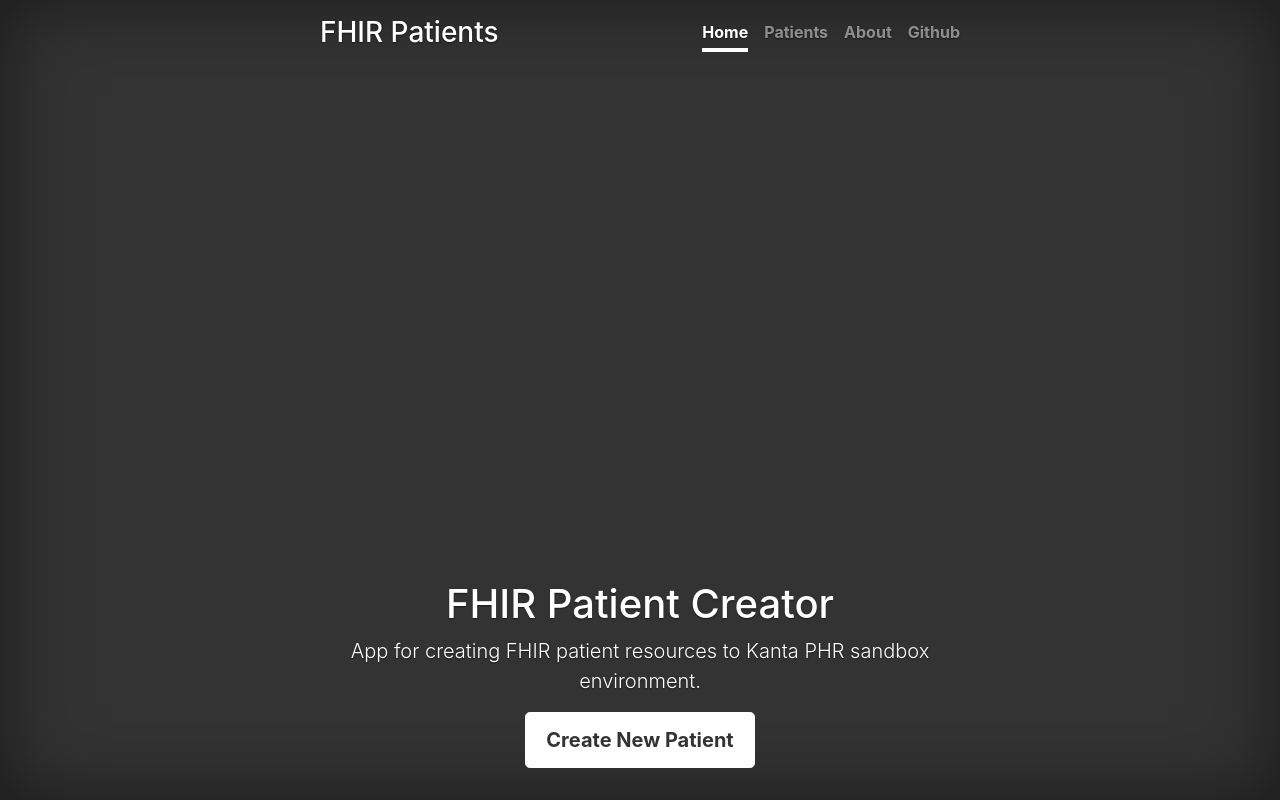
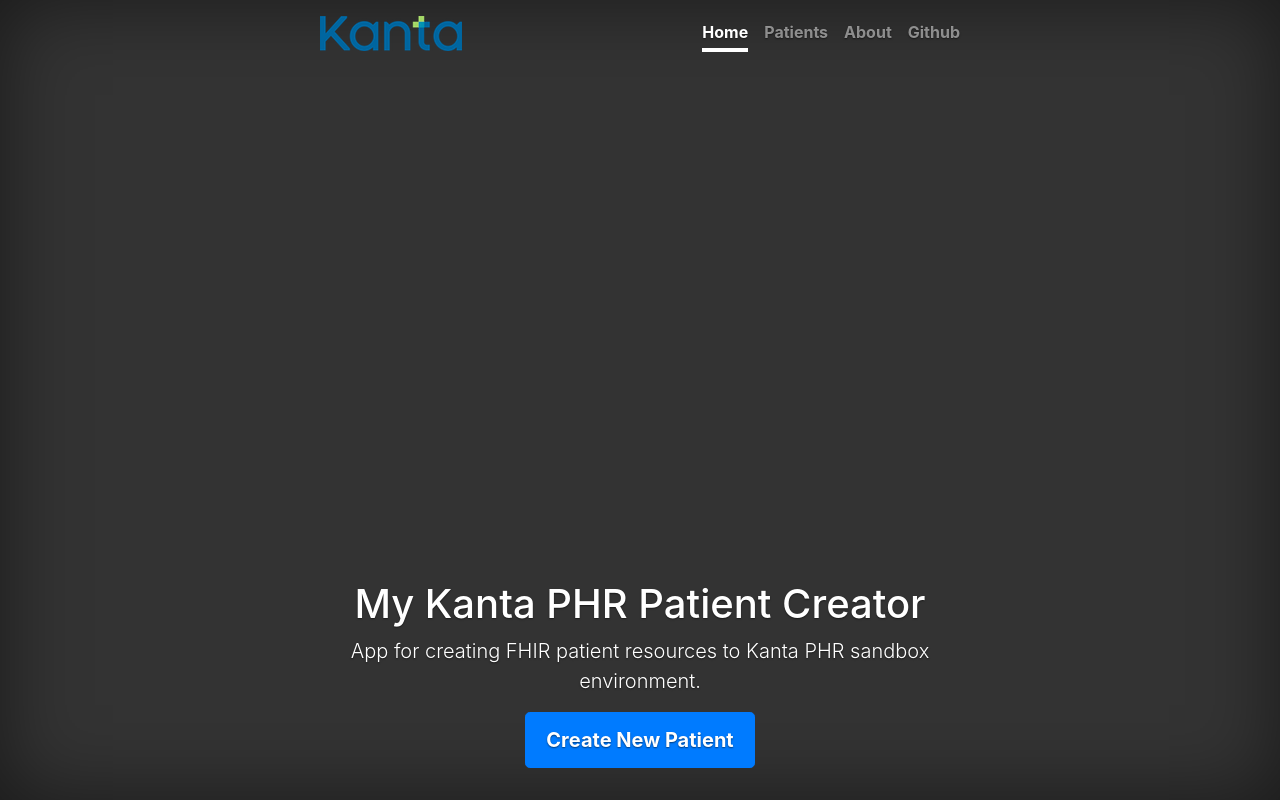
Before and after one commit to akalliokoski/fhir-patient-creator, a React (Create React App) app: page / in a window 1280 px wide. Built offline with nearby package versions, Linux system fonts and the light colour scheme.

Commit message:
Use Kanta logo in the header

```diff
--- a/src/components/Header/Header.tsx
+++ b/src/components/Header/Header.tsx
@@ -1,12 +1,16 @@
 import React, { Component } from 'react';
 import { NavLink } from 'react-router-dom';
+import Logo from '../../assets/kanta_logotype_RGB_small.png';
 
 class Header extends Component<{}, {}> {
   render() {
     return (
       <header className="masthead mb-auto">
         <div className="inner">
-          <h3 className="masthead-brand">FHIR Patients</h3>
+          <div className="masthead-brand">
+            <img src={Logo} />
+          </div>
+
           <nav className="nav nav-masthead justify-content-center">
             <NavLink exact to="/" className="nav-link" activeClassName="active">
               Home
--- a/src/components/Home/Home.tsx
+++ b/src/components/Home/Home.tsx
@@ -11,7 +11,7 @@
   render() {
     return (
       <main role="main" className="inner cover">
-        <h1 className="cover-heading">FHIR Patient Creator</h1>
+        <h1 className="cover-heading">My Kanta PHR Patient Creator</h1>
         <p className="lead">
           App for creating FHIR patient resources to Kanta PHR sandbox
           environment.
@@ -20,7 +20,7 @@
           <a
             href="#"
             onClick={this.onCreateButtonClick}
-            className="btn btn-lg btn-secondary"
+            className="btn btn-lg btn-primary"
           >
             Create New Patient
           </a>
```
Also changed, not shown: src/assets/kanta_logotype_RGB_small.png (added).
